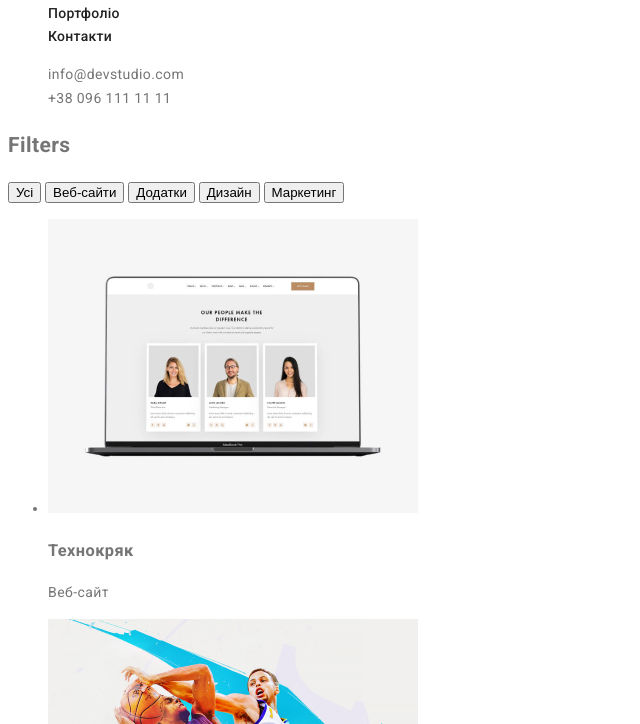
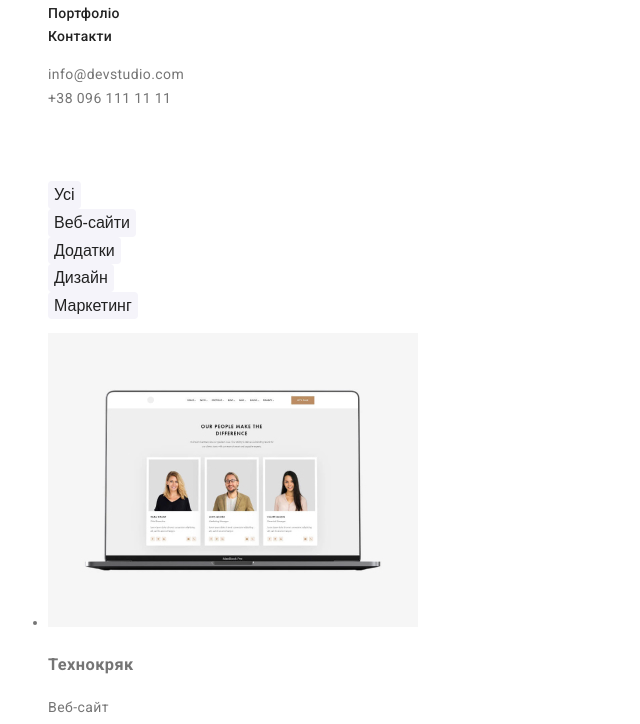
Before and after one commit to Vofkeen/goit02, a plain HTML site: page portfolio.html in a window 1280 px wide. Shown: the part 76-800 px from the top of the page, without its empty margins (0-640 px from the left). Drawn offline with Linux system fonts and the light colour scheme.

Commit message:
portflio filters css

```diff
--- a/css/style.css
+++ b/css/style.css
@@ -170,3 +170,19 @@ background-color: var(--backgroud-color-team);
  .link-footer a:focus{
     color: var(--backgroud-color);
  }
+ .pointers button{
+    background-color: var(--backgroud-color-team);
+    font-weight: 500;
+    border-radius: 4px;
+    font-size: 16px;
+    line-height: 1.6;
+    color: var(--text-color);
+    border: none;
+    cursor: pointer;
+ }
+ .pointers button:hover,
+ .pointers button:focus{
+    background-color: var(--link-color);
+    box-shadow: 0px 3px 1px rgba(0, 0, 0, 0.1), 0px 1px 2px rgba(0, 0, 0, 0.08), 0px 2px 2px rgba(0, 0, 0, 0.12);
+    color: var(--backgroud-color);
+ }
--- a/portfolio.html
+++ b/portfolio.html
@@ -29,16 +29,18 @@
     </header>
 <main>
     <!--Filters-->
-<section>
-    <h1>Filters</h1>
-    <button type="button" name="all">Усі</button>
-    <button type="button" name="web-page">Веб-сайти</button>
-    <button type="button" name="application">Додатки</button>
-    <button type="button" name="design">Дизайн</button>
-    <button type="button" name="amrketing">Маркетинг</button>
+<section class="filters">
+    <h1 class="hidden">Filters</h1>
+    <ul class="pointers list">
+    <li><button type="button" name="all">Усі</button></li>
+    <li><button type="button" name="web-page">Веб-сайти</button></li>
+    <li><button type="button" name="application">Додатки</button></li>
+    <li><button type="button" name="design">Дизайн</button></li>
+    <li><button type="button" name="amrketing">Маркетинг</button></li>
+    </ul>
 </section>
 <!--Project-->
-<section>
+<section class="project">
     <ul>
          <li>
          <img src="./images/project1.jpg" alt="Технокряк Веб-сайт" width="370">
```
